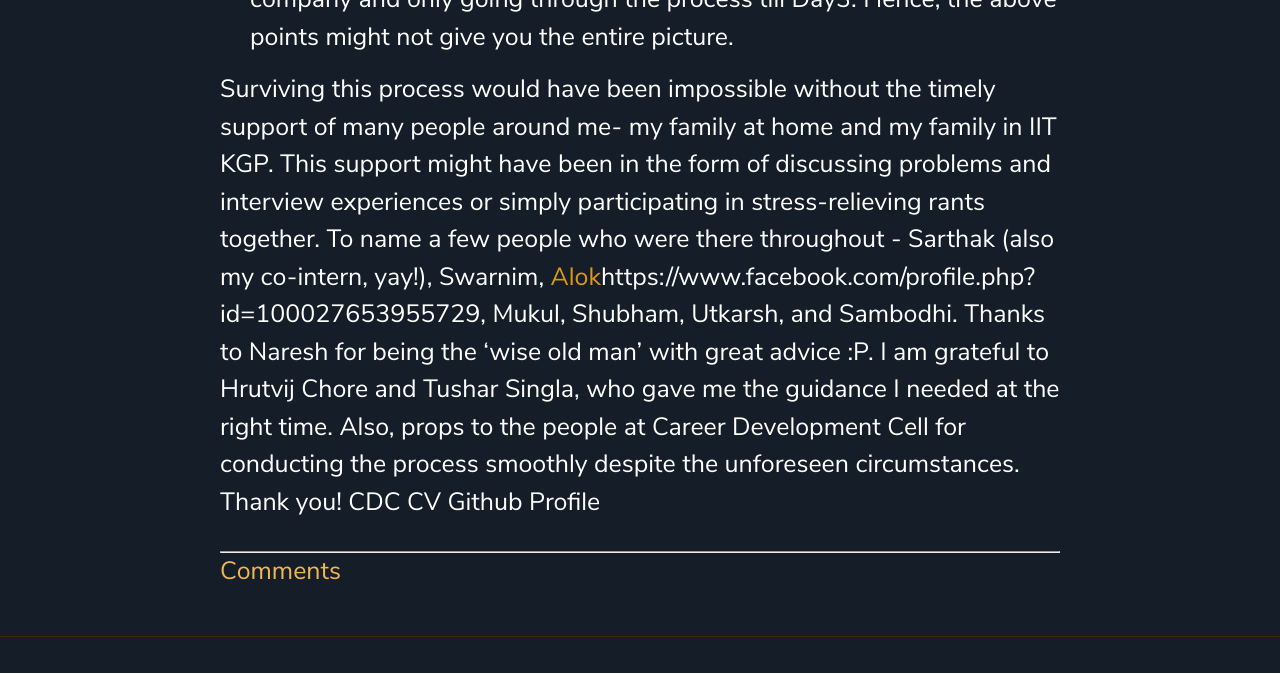
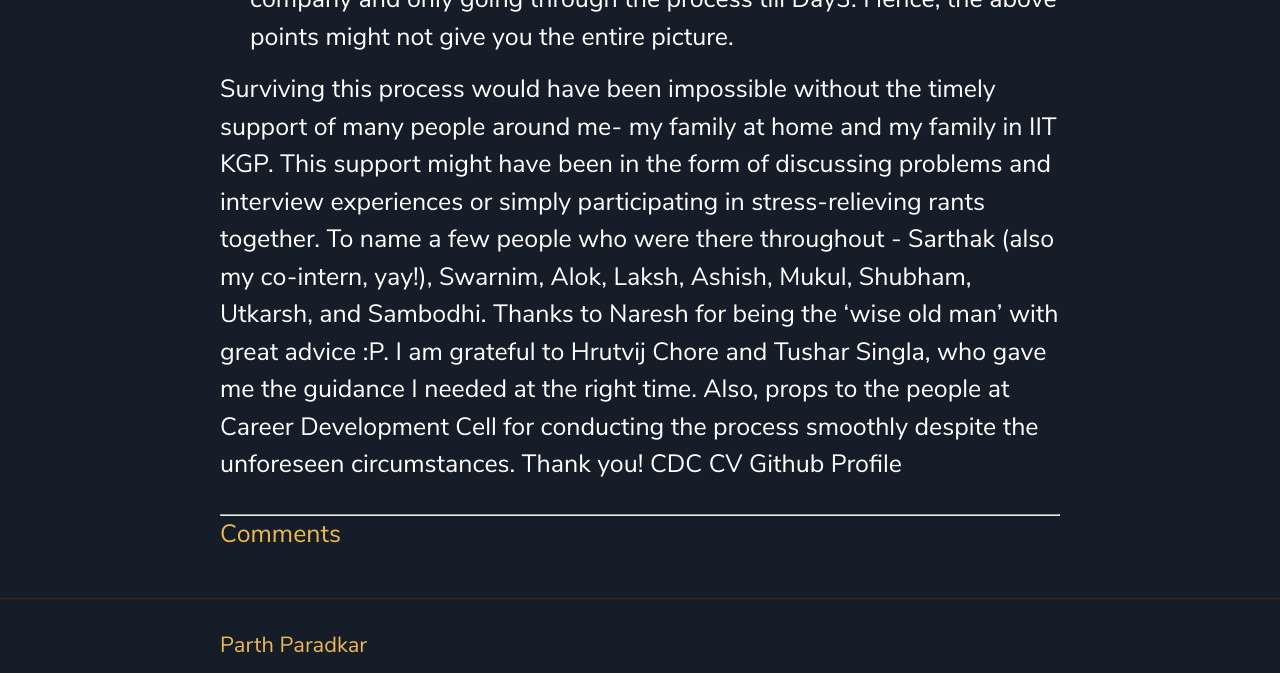
Before and after one commit to thescriptninja/thescriptninja.github.io, a Jekyll site: the page built from _posts/2020-11-30-CDC-Internship-Process-2020-Cisco.md, in a window 1280 px wide and 900 px high, scrolled down 6276 px, cut to the strip 0-673 px from the top of the window. Built offline with Jekyll 4.4.1, drawn with Linux system fonts in a browser that asks for light colours.

Commit message:
Update 2020-11-30-CDC-Internship-Process-2020-Cisco.md

```diff
--- a/_posts/2020-11-30-CDC-Internship-Process-2020-Cisco.md
+++ b/_posts/2020-11-30-CDC-Internship-Process-2020-Cisco.md
@@ -67,7 +67,7 @@
 6. DSA is not the scary thing that people perceive it to be. It is very much achievable through regular and systematic practice.
 Reiterating what I said in the disclaimer, I learned this while being shortlisted for a single company and only going through the process till Day3. Hence, the above points might not give you the entire picture.
 
-Surviving this process would have been impossible without the timely support of many people around me- my family at home and my family in IIT KGP. This support might have been in the form of discussing problems and interview experiences or simply participating in stress-relieving rants together. To name a few people who were there throughout - [Sarthak](https://www.facebook.com/sarthakjohnson.prasad) (also my co-intern, yay!), [Swarnim](https://www.facebook.com/SwarnimRaj.0707), [Alok]()https://www.facebook.com/profile.php?id=100027653955729, [Mukul](https://www.facebook.com/mukul.amehta), [Shubham](https://www.facebook.com/grapheo12), [Utkarsh](https://www.facebook.com/utkarsh.agrawal.24), and [Sambodhi](https://www.facebook.com/sambodhi.pawar.9638). Thanks to [Naresh](https://github.com/ghostwriternr) for being the ‘wise old man’ with great advice :P. I am grateful to [Hrutvij Chore](https://www.facebook.com/hrutvij322000) and [Tushar Singla](https://www.facebook.com/Singla.Tushar1), who gave me the guidance I needed at the right time. Also, props to the people at Career Development Cell for conducting the process smoothly despite the unforeseen circumstances.
+Surviving this process would have been impossible without the timely support of many people around me- my family at home and my family in IIT KGP. This support might have been in the form of discussing problems and interview experiences or simply participating in stress-relieving rants together. To name a few people who were there throughout - [Sarthak](https://www.facebook.com/sarthakjohnson.prasad) (also my co-intern, yay!), [Swarnim](https://www.facebook.com/SwarnimRaj.0707), [Alok](https://www.facebook.com/profile.php?id=100027653955729), [Laksh](https://www.facebook.com/laksh.doshi.007), [Ashish](https://www.facebook.com/ashish.gokarnkar), [Mukul](https://www.facebook.com/mukul.amehta), [Shubham](https://www.facebook.com/grapheo12), [Utkarsh](https://www.facebook.com/utkarsh.agrawal.24), and [Sambodhi](https://www.facebook.com/sambodhi.pawar.9638). Thanks to [Naresh](https://github.com/ghostwriternr) for being the ‘wise old man’ with great advice :P. I am grateful to [Hrutvij Chore](https://www.facebook.com/hrutvij322000) and [Tushar Singla](https://www.facebook.com/Singla.Tushar1), who gave me the guidance I needed at the right time. Also, props to the people at Career Development Cell for conducting the process smoothly despite the unforeseen circumstances.
 Thank you!
 [CDC CV](https://drive.google.com/file/d/1A04tlYh30YySr6FV7ZU2Ic_UKEzKHXpu/view?usp=sharing)
 [Github Profile](https://github.com/thescriptninja)
```
